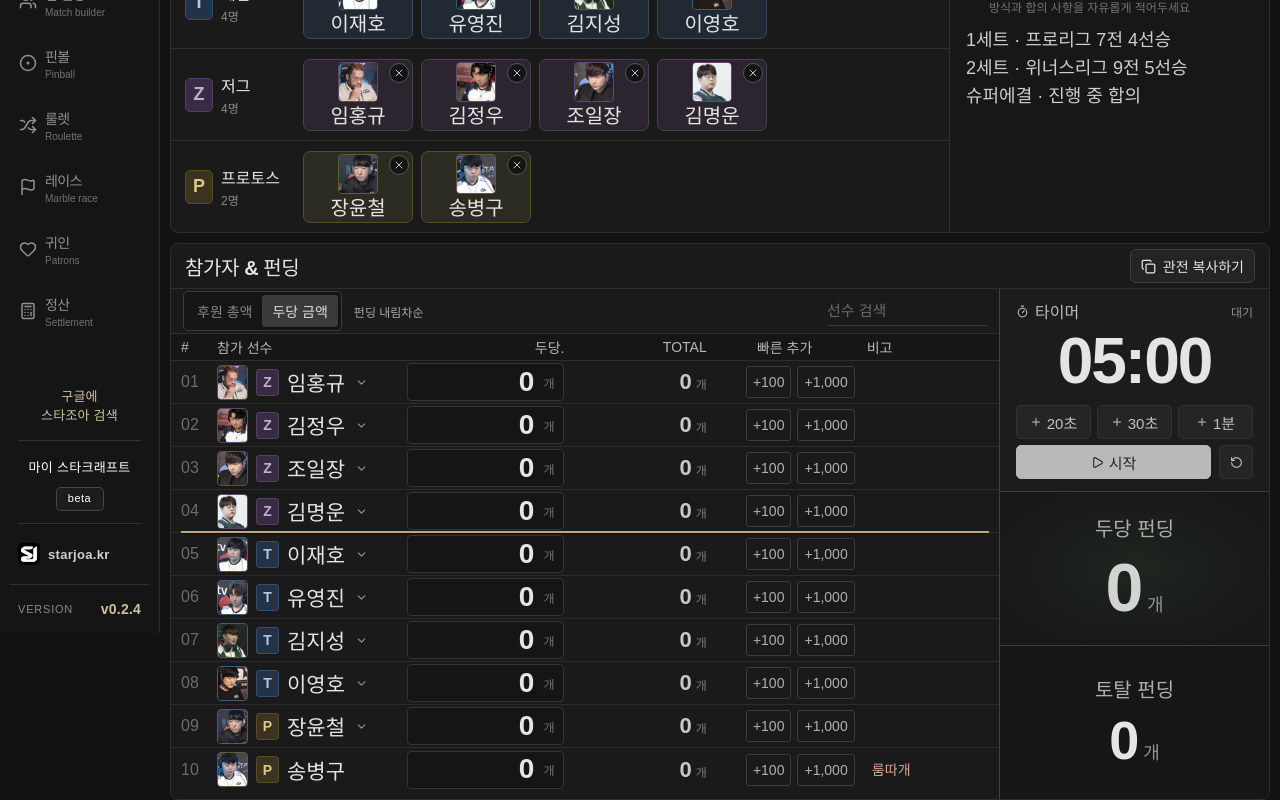
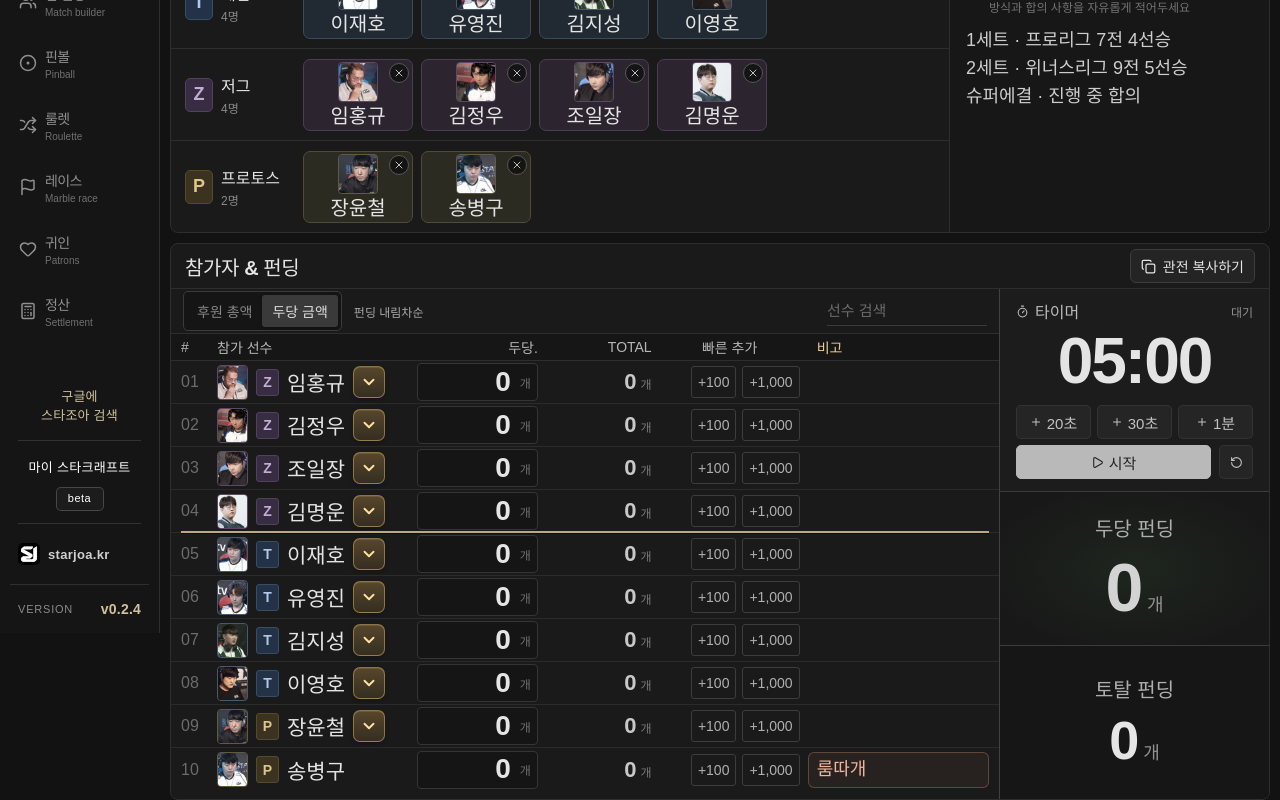
Before and after one commit to AlphaGOGOGO2/plset, a React (Vite) app: page / in a window 1280 px wide. Shown: the part 167-967 px from the top of the page. Built offline with nearby package versions, Linux system fonts and the light colour scheme.

Commit message:
Improve dashboard tie controls and funding note readability

```diff
--- a/src/broadcast-layout.css
+++ b/src/broadcast-layout.css
@@ -65,7 +65,7 @@
 .funding-details .table-toolbar { min-height: 44px; padding: 4px 12px; gap: 12px; }
 .auto-sort-label { font-size: 12px; color: #a2b59c; }
 .search-input { width: 160px; font-size: 15px; }
-.funding-panel .table-header, .funding-panel .table-row { grid-template-columns: 32px minmax(196px, 1.15fr) minmax(130px, 1fr) minmax(130px, .85fr) 150px minmax(120px, .8fr); gap: 10px; padding: 0 12px; }
+.funding-panel .table-header, .funding-panel .table-row { grid-template-columns: 32px minmax(210px, 1.15fr) minmax(112px, .8fr) minmax(112px, .7fr) 150px minmax(160px, 1.2fr); gap: 10px; padding: 0 12px; }
 .funding-panel .table-header { height: 30px; font-size: 14px; color: #afbeb0; }
 .funding-panel .table-row { min-height: 44px; }
 .funding-panel .row-index { font-size: 16px; }
@@ -73,7 +73,7 @@
 .funding-panel .player-cell strong { font-size: 22px; font-weight: 700; color: #e3eadf; overflow: hidden; text-overflow: ellipsis; }
 .funding-panel .player-cell .portrait-small { width: 31px; height: 35px; }
 .funding-panel .player-cell .race { width: 23px; height: 27px; font-size: 14px; }
-.funding-panel .amount-input { height: 38px; padding: 3px 9px; }
+.funding-panel .amount-input { height: 38px; padding: 3px 6px 3px 3px; }
 .funding-panel .amount-input input { font-size: 28px; line-height: 1.15; }
 .funding-panel .amount-input > span { font-size: 12px; }
 .funding-panel .converted { font-size: 24px; color: #c3d4bb; }
@@ -235,7 +235,7 @@
   .bench-player .portrait-small { height: 92px; }
   .bench-player strong { font-size: 20px; }
   .funding-workspace { grid-template-columns: minmax(0, 1fr) 270px; }
-  .funding-panel .table-header, .funding-panel .table-row { grid-template-columns: 28px minmax(178px, 1.15fr) minmax(110px, 1fr) minmax(110px, .85fr) 140px minmax(100px, .8fr); gap: 8px; padding: 0 10px; }
+  .funding-panel .table-header, .funding-panel .table-row { grid-template-columns: 28px minmax(192px, 1.15fr) minmax(96px, .8fr) minmax(96px, .7fr) 140px minmax(140px, 1.2fr); gap: 8px; padding: 0 10px; }
   .funding-panel .player-cell strong { font-size: 21px; }
   .funding-panel .converted { font-size: 22px; }
   .funding-panel .quick-add button { padding: 4px 6px; }
@@ -250,7 +250,7 @@
   .participant-entry-actions .race-entry-search { width: 320px; }
   .participant-overview-body { grid-template-columns: minmax(0, 1fr) 280px; }
   .funding-workspace { grid-template-columns: minmax(0, 1fr) 238px; }
-  .funding-panel .table-header, .funding-panel .table-row { grid-template-columns: 24px minmax(154px, 1.15fr) minmax(92px, 1fr) minmax(90px, .8fr) 122px minmax(88px, .7fr); gap: 6px; padding: 0 8px; }
+  .funding-panel .table-header, .funding-panel .table-row { grid-template-columns: 24px minmax(168px, 1.15fr) minmax(84px, .8fr) minmax(80px, .7fr) 122px minmax(120px, 1.2fr); gap: 6px; padding: 0 8px; }
   .funding-panel .player-cell { gap: 5px; }
   .funding-panel .player-cell strong { font-size: 20px; }
   .funding-panel .player-cell .portrait-small { width: 25px; height: 31px; }
@@ -265,17 +265,23 @@
 
 /* Funding desk: leader crown and per-player notes */
 .funding-panel .table-header > span:nth-child(5) { text-align: center; }
-.funding-panel .table-header > span:last-child { text-align: left; padding-left: 4px; }
+.funding-panel .table-header > span:last-child { text-align: left; padding-left: 9px; color: #edcf91; font-weight: 700; }
 .funding-panel .leader-crown { flex-shrink: 0; margin-left: 0; color: #f0d48a; filter: drop-shadow(0 0 4px #e9c46a99) drop-shadow(0 1px 1px #0008); animation: crown-glow 2.6s ease-in-out infinite; }
 @keyframes crown-glow { 50% { filter: drop-shadow(0 0 8px #f3d48acc) drop-shadow(0 1px 1px #0008); } }
 @media (prefers-reduced-motion: reduce) { .funding-panel .leader-crown { animation: none; } }
-.funding-panel .note-input { width: 100%; min-width: 0; height: 34px; padding: 4px 8px; border: 1px solid transparent; border-radius: 5px; background: transparent; font-size: 14px; color: #c9d4c5; transition: border-color .15s, background .15s; }
-.funding-panel .note-input::placeholder { color: #5f6e63; }
-.funding-panel .note-input:hover, .funding-panel .note-input:focus { border-color: #3b453c; background: #101712; outline: none; }
-.funding-panel .note-input.note-default::placeholder { color: #d0a79a; font-weight: 600; letter-spacing: .2px; }
-/* The cell's 5px gap already spaces the tie arrows; their own margin made the leader's name + crown + arrows 8px too wide and
-   truncated names like "정명훈" to "정…" on narrower windows. */
+.funding-panel .note-input { width: 100%; min-width: 0; height: 36px; padding: 4px 8px; border: 1px solid #b9914b50; border-radius: 6px; background: #e3b65d0d; font-size: 18px; font-weight: 700; line-height: 1.35; color: #f3d493; transition: border-color .15s, background .15s; }
+.funding-panel .note-input::placeholder { color: #beaa83; opacity: 1; }
+.funding-panel .note-input:hover { border-color: #d8b26499; background: #e3b65d18; }
+.funding-panel .note-input:focus { border-color: #edcf91; background: #28251c; outline: 2px solid #edcf9140; outline-offset: 1px; }
+.funding-panel .note-input.note-default { border-color: #d48c7255; background: #d48c7212; }
+.funding-panel .note-input.note-default::placeholder { color: #f0b39b; font-weight: 700; }
+/* Reserve space for the larger tie control alongside the name and leader crown. */
 .funding-panel .player-cell .tie-order { margin-left: 0; flex-shrink: 0; }
+.funding-panel .tie-order button { width: 32px; height: 32px; border: 1px solid #c5a15e99; border-radius: 7px; background: linear-gradient(180deg, #57462b, #352e21); color: #ffe0a0; box-shadow: inset 0 1px 0 #ffe4ac20, 0 2px 4px #0003; transition: background .15s, border-color .15s, box-shadow .15s; }
+.funding-panel .tie-order button svg { width: 18px; height: 18px; stroke-width: 2.5; }
+.funding-panel .tie-order button:hover { background: #71572f; color: #fff0c9; border-color: #f1ca80; box-shadow: 0 0 0 2px #e8bd6920; }
+.funding-panel .tie-order button:active { background: #42351f; box-shadow: inset 0 2px 4px #0004; }
+.funding-panel .tie-order button:focus-visible { outline: 2px solid #ffe0a0; outline-offset: 3px; }
 /* Proleague Console brand: starjoa logo with a two-line wordmark, and a starjoa.kr link above the version. */
 .sidebar .console-brand, .loading .console-brand { display: flex; align-items: center; gap: 8px; padding-left: 6px; font-size: 14px; font-weight: 800; letter-spacing: .3px; line-height: 1.15; color: #f1f1f1; }
 .console-brand img { width: 30px; height: 30px; border-radius: 8px; flex-shrink: 0; }
```
